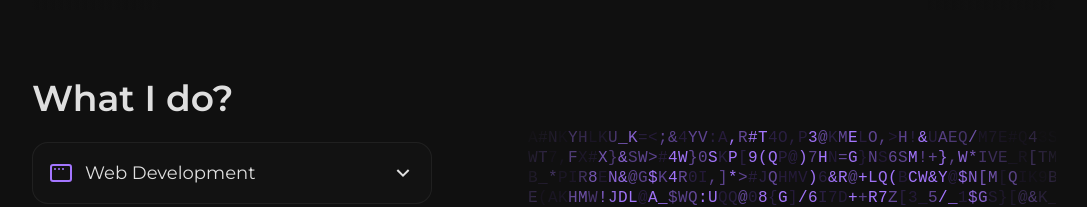
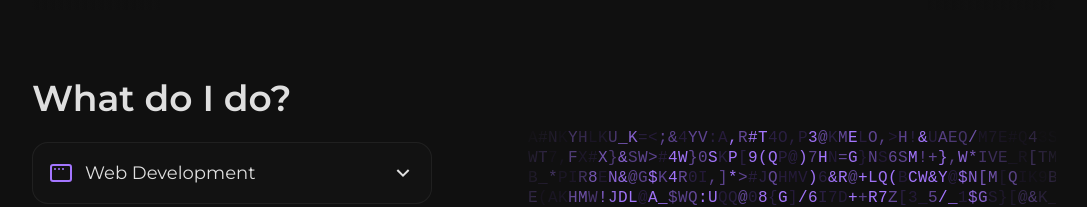
Before and after one commit to Yukka-JB/portfolio, an Astro site: page / in a window 1280 px wide. Shown: the part 594-801 px from the top of the page, without its empty margins (96-1183 px from the left). Built offline with nearby package versions, Linux system fonts and the light colour scheme; Astro itself is replaced by a stand-in of ours.

Commit message:
Updated typos

```diff
--- a/src/React/SkillsList.tsx
+++ b/src/React/SkillsList.tsx
@@ -48,7 +48,7 @@ const SkillsList = () => {
   return (
     <div className="text-left pt-3 md:pt-9">
       <h3 className="text-[var(--white)] text-3xl md:text-4xl font-semibold md:mb-6">
-        What I do?
+        What do I do?
       </h3>
       <ul className="space-y-4 mt-4 text-lg">
         {Object.entries(skills).map(([category, items]) => (
```
Also changed, not shown: 3 other files.
